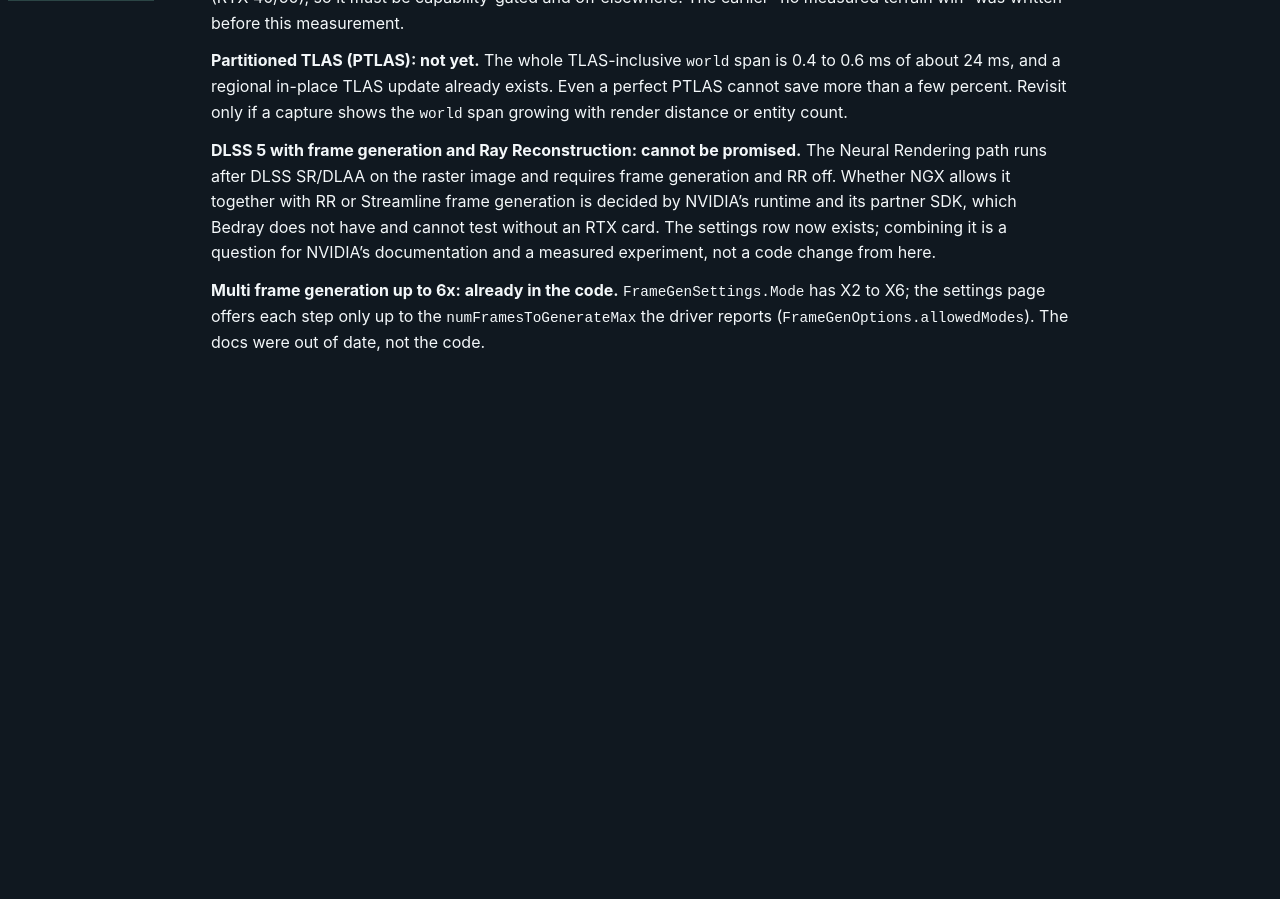
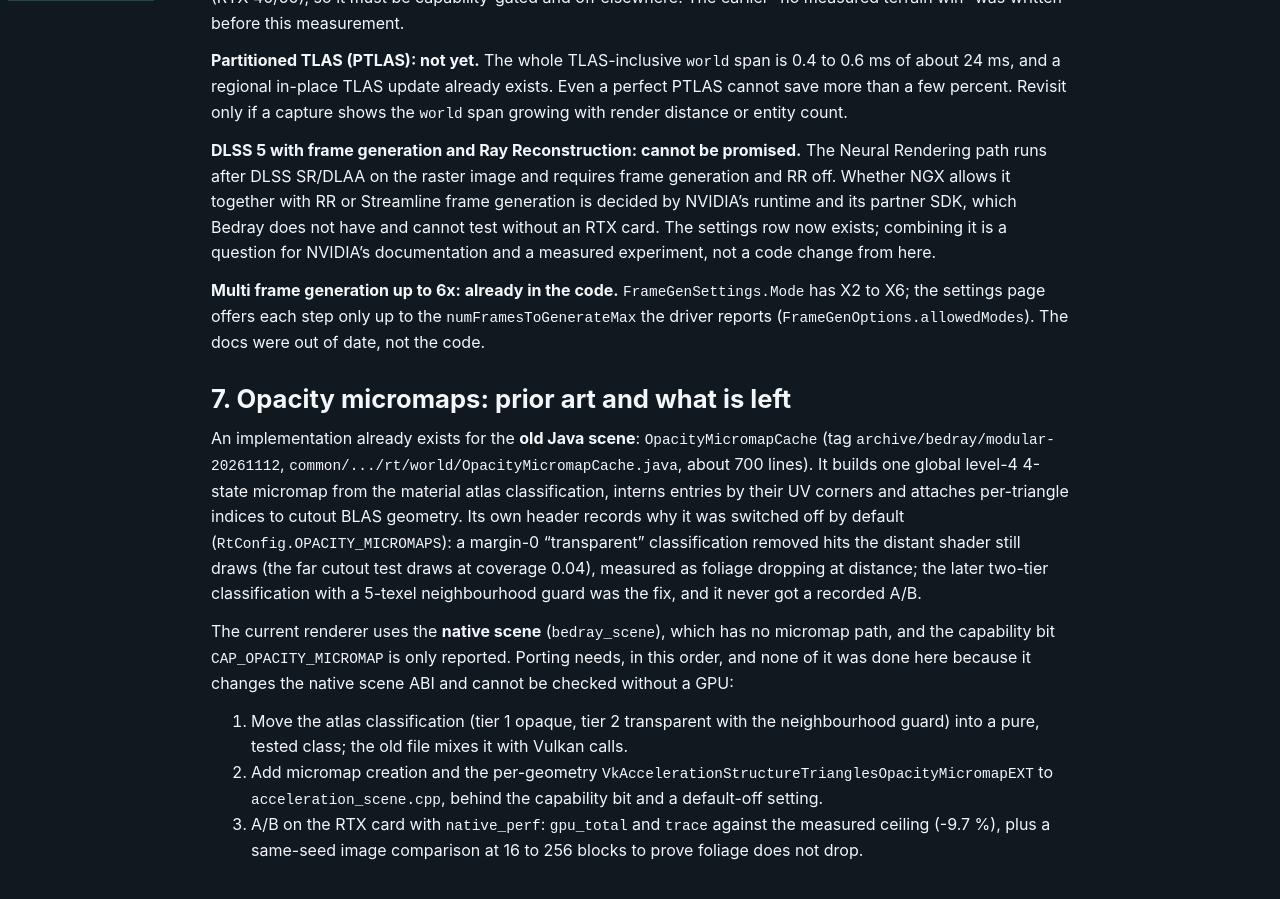
Before and after one commit to bnfe12/bedray, a Jekyll site: the page built from docs/EXTENSION_AND_INSTALLER_DESIGN.md, in a window 1280 px wide and 900 px high, scrolled down 4145 px. Built offline with Jekyll 4.4.1, drawn with Linux system fonts in a browser that asks for light colours; our own code applies the rules of GitHub Pages for plain Markdown files; before the commit the page ends 4549 px from its top, so only the background shows below that.

Commit message:
docs: opacity micromap prior art, its measured regression and the porting steps
Co-Authored-By: Claude Sonnet 5.5 <noreply@anthropic.com>

```diff
--- a/docs/EXTENSION_AND_INSTALLER_DESIGN.md
+++ b/docs/EXTENSION_AND_INSTALLER_DESIGN.md
@@ -129,3 +129,23 @@ combining it is a question for NVIDIA's documentation and a measured experiment,
 
 **Multi frame generation up to 6x: already in the code.** `FrameGenSettings.Mode` has X2 to X6; the settings page offers each step only
 up to the `numFramesToGenerateMax` the driver reports (`FrameGenOptions.allowedModes`). The docs were out of date, not the code.
+
+## 7. Opacity micromaps: prior art and what is left
+
+An implementation already exists for the **old Java scene**: `OpacityMicromapCache` (tag `archive/bedray/modular-20261112`,
+`common/.../rt/world/OpacityMicromapCache.java`, about 700 lines). It builds one global level-4 4-state micromap from the material
+atlas classification, interns entries by their UV corners and attaches per-triangle indices to cutout BLAS geometry. Its own header
+records why it was switched off by default (`RtConfig.OPACITY_MICROMAPS`): a margin-0 "transparent" classification removed hits
+the distant shader still draws (the far cutout test draws at coverage 0.04), measured as foliage dropping at distance; the later
+two-tier classification with a 5-texel neighbourhood guard was the fix, and it never got a recorded A/B.
+
+The current renderer uses the **native scene** (`bedray_scene`), which has no micromap path, and the capability bit
+`CAP_OPACITY_MICROMAP` is only reported. Porting needs, in this order, and none of it was done here because it changes the native
+scene ABI and cannot be checked without a GPU:
+
+1. Move the atlas classification (tier 1 opaque, tier 2 transparent with the neighbourhood guard) into a pure, tested class; the
+   old file mixes it with Vulkan calls.
+2. Add micromap creation and the per-geometry `VkAccelerationStructureTrianglesOpacityMicromapEXT` to `acceleration_scene.cpp`,
+   behind the capability bit and a default-off setting.
+3. A/B on the RTX card with `native_perf`: `gpu_total` and `trace` against the measured ceiling (-9.7 %), plus a same-seed image
+   comparison at 16 to 256 blocks to prove foliage does not drop.
```
